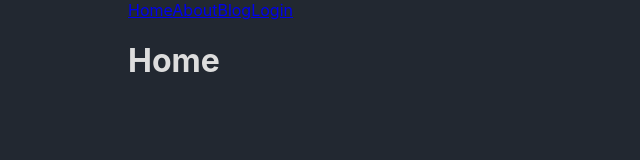
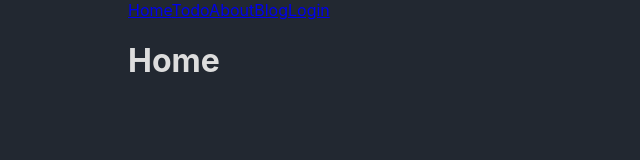
Before and after one commit to rezaageng/violet-app, a React (Create React App) app: page / in a window 1280 px wide. Shown: the top 160 px of the page, without its empty margins (0-640 px from the left). Built offline with nearby package versions, Linux system fonts and the light colour scheme.

Commit message:
todo route

```diff
--- a/src/App.js
+++ b/src/App.js
@@ -8,17 +8,20 @@ import BlogDetail from "./BlogDetail"
 import NotFound from "./NotFound"
 import Login from "./Login"
 import Dasboard from "./Dashboard"
+import Todo from "./Todo"
 function App() {
   return (
     <div class="app">
       <nav>
         <Link to="/">Home</Link>
+        <Link to="/todo">Todo</Link>
         <Link to="/about">About</Link>
         <Link to="/blog">Blog</Link>
         <Link to="/login">Login</Link>
       </nav>
       <Routes>
         <Route path="/" element={<Home />} />
+        <Route path="/todo" element={<Todo />} />
         <Route path="about" element={<About />}>
           <Route path="me" element={<AboutMe />} />
         </Route>
```
